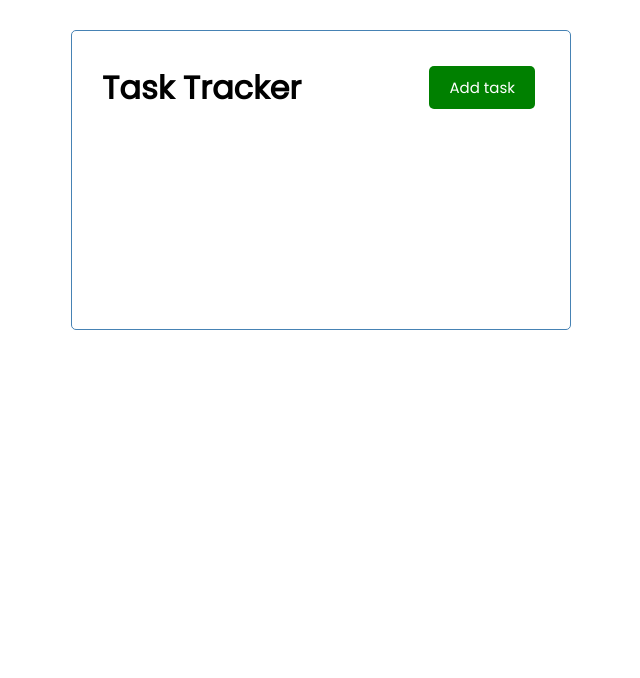
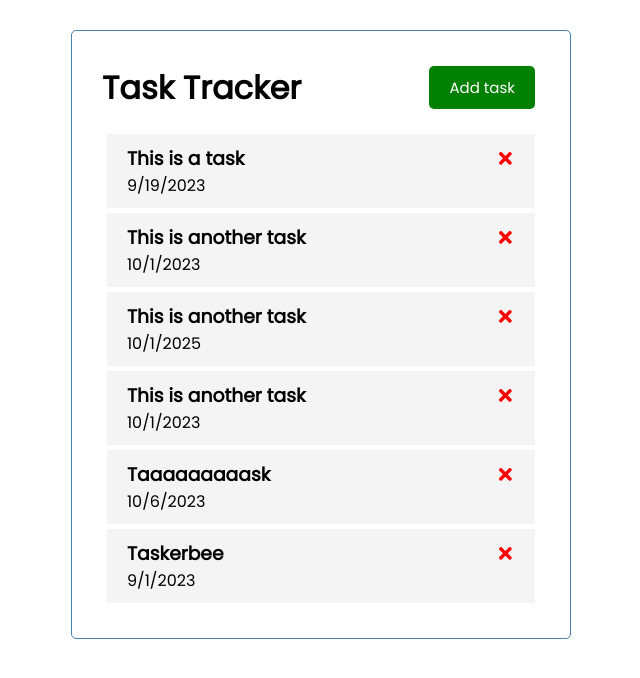
Before and after one commit to Galitie/habit-hatcher, a React (Create React App) app: page / in a window 1280 px wide. Shown: the top 678 px of the page, without its empty margins (319-959 px from the left). Built offline with nearby package versions, Linux system fonts and the light colour scheme.

Commit message:
added button component and task component

```diff
--- a/package.json
+++ b/package.json
@@ -9,6 +9,7 @@
     "proptypes": "^1.1.0",
     "react": "^18.2.0",
     "react-dom": "^18.2.0",
+    "react-icons": "^4.11.0",
     "react-scripts": "^5.0.1",
     "web-vitals": "^2.1.4"
   },
--- a/src/App.js
+++ b/src/App.js
@@ -1,9 +1,57 @@
 import Header from "./components/Header";
+import Tasks from "./components/Tasks";
+import { useState } from "react";
 
 function App() {
+  const [tasks, setTasks] = useState([
+    {
+      id: 1,
+      text: "This is a task",
+      dateDue: "9/19/2023",
+      reminder: true,
+    },
+
+    {
+      id: 2,
+      text: "This is another task",
+      dateDue: "10/1/2023",
+      reminder: false,
+    },
+    {
+      id: 3,
+      text: "This is another task",
+      dateDue: "10/1/2025",
+      reminder: false,
+    },
+    {
+      id: 4,
+      text: "This is another task",
+      dateDue: "10/1/2023",
+      reminder: false,
+    },
+    {
+      id: 5,
+      text: "Taaaaaaaaask",
+      dateDue: "10/6/2023",
+      reminder: false,
+    },
+    {
+      id: 6,
+      text: "Taskerbee",
+      dateDue: "9/1/2023",
+      reminder: false,
+    },
+  ]);
+
+  // Delete Task
+  const deleteTask = (id) => {
+    setTasks(tasks.filter((task) => task.id !== id));
+  };
+
   return (
     <div className="container">
       <Header />
+      <Tasks tasks={tasks} onDelete={deleteTask} />
     </div>
   );
 }
--- a/src/components/Button.js
+++ b/src/components/Button.js
@@ -1,8 +1,4 @@
-const Button = ({ color, text }) => {
-  const onClick = () => {
-    console.log("click");
-  };
-
+const Button = ({ color, text, onClick }) => {
   return (
     <button
       onClick={onClick}
@@ -15,3 +11,7 @@ const Button = ({ color, text }) => {
 };
 
 export default Button;
+
+Button.defaultProps = {
+  color: "steelblue",
+};
--- a/src/components/Header.js
+++ b/src/components/Header.js
@@ -1,21 +1,16 @@
 import Button from "./Button";
-import PropTypes from "prop-types";
 
 const Header = () => {
+  const onClick = () => {
+    console.log("click");
+  };
+
   return (
     <header className="header">
       <h1>Task Tracker</h1>
-      <Button color="green" text="Add task" />
+      <Button color="green" text="Add task" onClick={onClick} />
     </header>
   );
 };
 
 export default Header;
-
-Button.defaultProps = {
-  color: "steelblue",
-};
-
-Button.propTypes = {
-  text: PropTypes.string,
-};
--- /dev/null
+++ b/src/components/Task.js
@@ -0,0 +1,18 @@
+import { FaTimes } from "react-icons/fa";
+
+const Task = ({ task, onDelete }) => {
+  return (
+    <div className="task">
+      <h3>
+        {task.text}{" "}
+        <FaTimes
+          style={{ color: "red", cursor: "pointer" }}
+          onClick={() => onDelete(task.id)}
+        />
+      </h3>
+      <p>{task.dateDue}</p>
+    </div>
+  );
+};
+
+export default Task;
--- /dev/null
+++ b/src/components/Tasks.js
@@ -0,0 +1,13 @@
+import Task from "./Task";
+
+const Tasks = ({ tasks, onDelete }) => {
+  return (
+    <>
+      {tasks.map((task) => (
+        <Task key={task.id} task={task} onDelete={onDelete} />
+      ))}
+    </>
+  );
+};
+
+export default Tasks;
```
Also changed, not shown: 1 other file (tests, documents, lock files or other folders).
